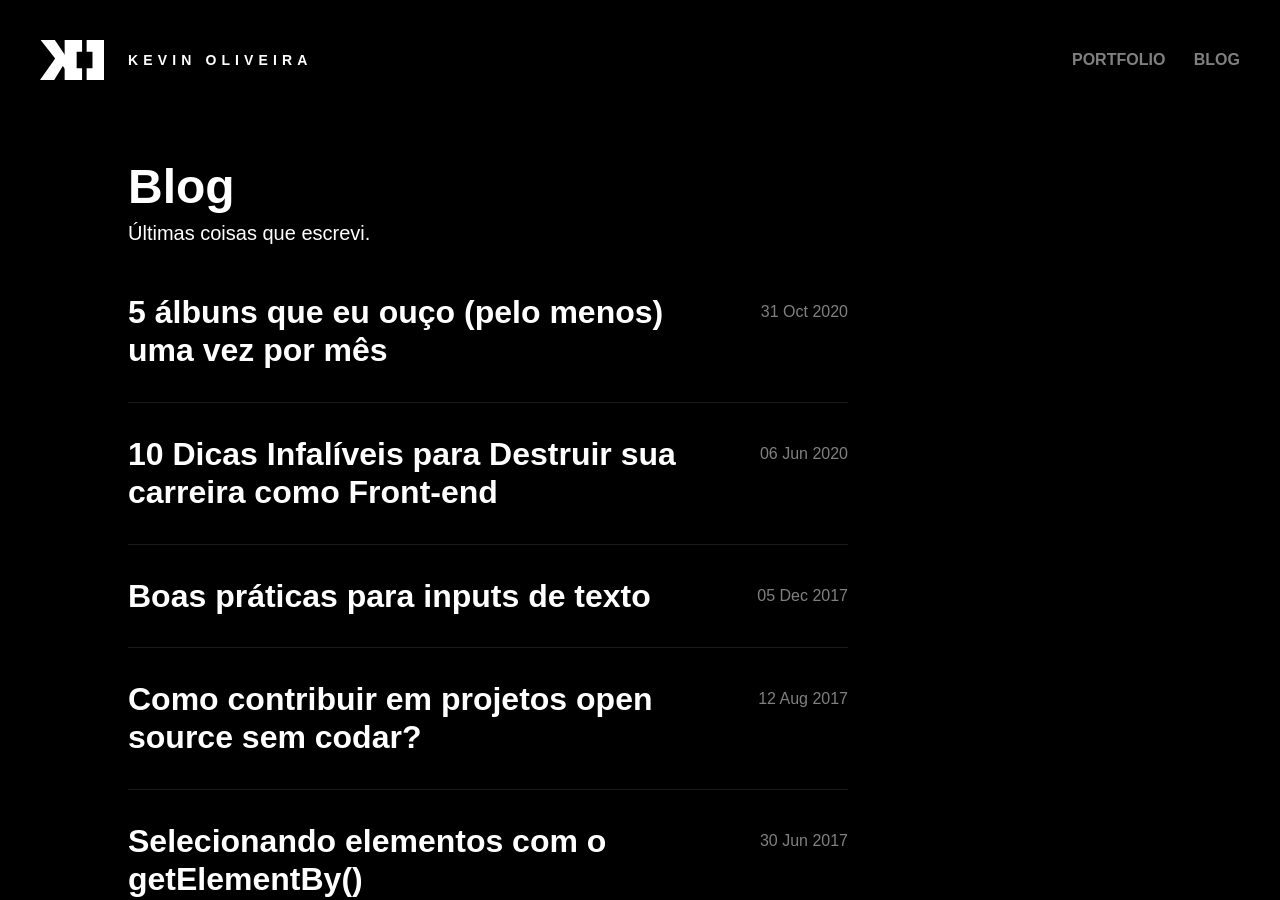
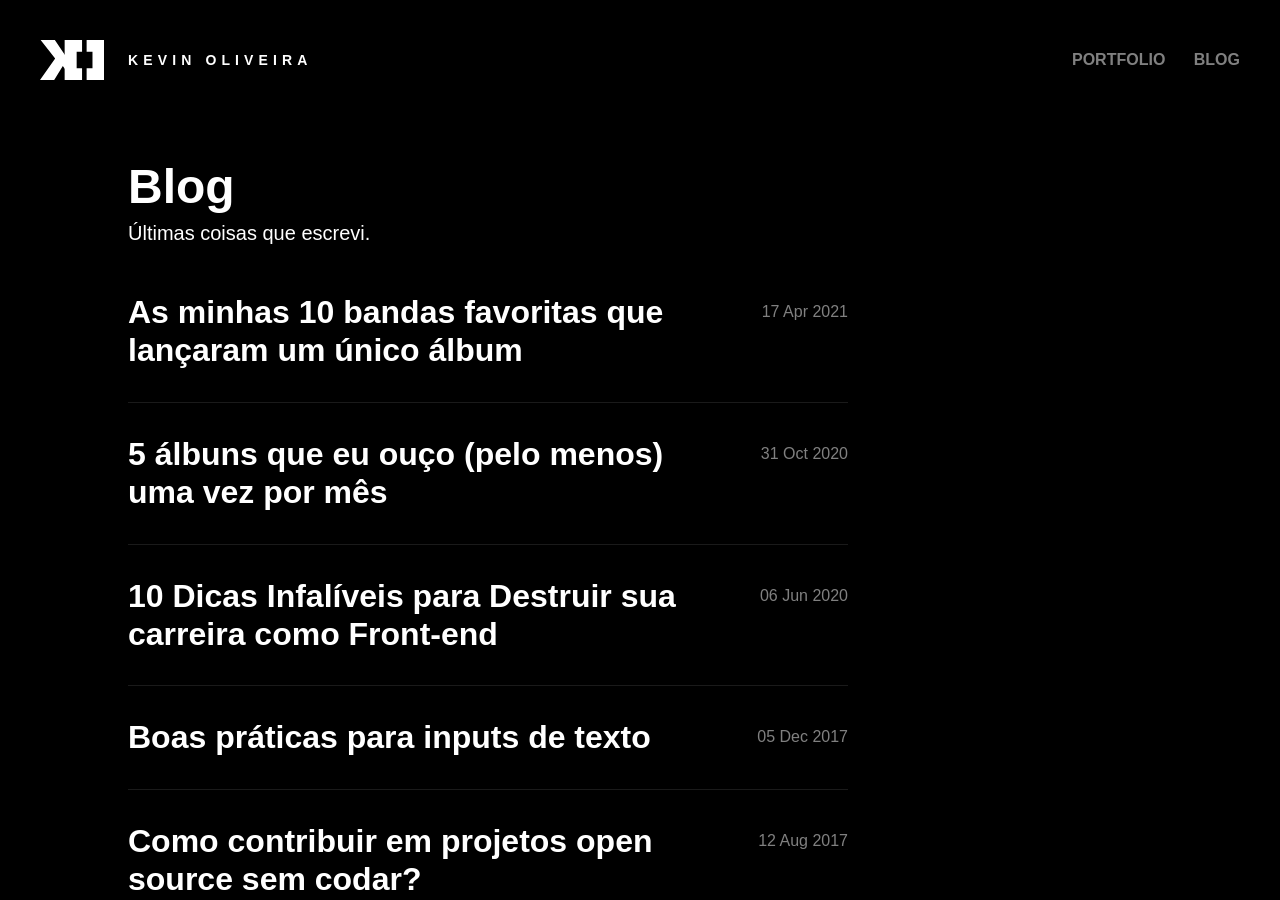
Before and after one commit to kvnol/kevinoliveira.com.br, a Jekyll site: the page built from blog.html, in a window 1280 px wide and 900 px high. Built offline with Jekyll 4.4.1, drawn with Linux system fonts in a browser that asks for light colours; some web fonts are replaced; part of the change alters nothing that is shown.

Commit message:
add post 'As minhas 10 bandas favoritas que lançaram um único álbum'

```diff
--- /dev/null
+++ b/_posts/2021-04-17-as-minhas-10-bandas-favoritas-que-lancaram-um-unico-album.md
@@ -0,0 +1,60 @@
+---
+layout: post
+title: As minhas 10 bandas favoritas que lançaram um único álbum
+description: Meu gosto por velharia não é novidade pra ninguém, nesse post eu elenquei as minhas 10 bandas favoritas que lançaram um único álbum na carreira. E uma novidade!
+categories: ["blog"]
+comments: true
+tags: ["musica"]
+type: single
+permalink: /blog/:title/
+---
+
+Algumas bandas e artistas mexem de verdade comigo, e algumas eu sou tão viciado que [preciso ouvir pelo menos uma vez por mês](/blog/5-albuns-que-eu-ouco-pelo-menos-uma-vez-por-mes/), mas tem umas pérolas tão incríveis que além de gostar eu evangelizo.
+
+Na maioria das vezes estas bandas não são tão conhecidas como mereceriam ser e essas que vou listar aqui [lançaram apenas um disco na carreira](https://bandas1album.com.br/) e logo em seguida acabaram, por motivos financeiros, mídia, morte de integrantes ou novos projetos mesmo.
+
+Salve cada uma delas no seu Spotify para ouvir nos próximos dias e fique até o final, pois tenho uma novidade no final do post para quem é apaixonado por essas raridades.
+
+### 10. Them Crooked Vultures
+
+<iframe src="https://open.spotify.com/embed/album/0Z6IBizcq7DLXpenjSHqF3" width="100%" height="380" frameborder="0" allowtransparency="true" allow="encrypted-media"></iframe>
+
+### 9. Apoteosi
+
+<iframe src="https://open.spotify.com/embed/album/1CJ6bM6485vRWEl8xOFQr5" width="100%" height="380" frameborder="0" allowtransparency="true" allow="encrypted-media"></iframe>
+
+### 8. Head Over Heels
+
+<iframe src="https://open.spotify.com/embed/album/10Yes4KCUMVDilWtbWESqs" width="100%" height="380" frameborder="0" allowtransparency="true" allow="encrypted-media"></iframe>
+
+### 7. Pride and Glory
+
+<iframe src="https://open.spotify.com/embed/album/7FWUZTmUjSQgmjuOxUwLzP" width="100%" height="380" frameborder="0" allowtransparency="true" allow="encrypted-media"></iframe>
+
+### 6. National Head Band - Albert 1
+
+<iframe src="https://open.spotify.com/embed/album/2rFXMeougdWsCoi6Jhb4Bb" width="100%" height="380" frameborder="0" allowtransparency="true" allow="encrypted-media"></iframe>
+
+### 5. Karma
+
+<iframe src="https://open.spotify.com/embed/album/2CZTGZq7eowhSB86tThlL2" width="100%" height="380" frameborder="0" allowtransparency="true" allow="encrypted-media"></iframe>
+
+### 4. Head Machine - Orgasm
+
+<iframe src="https://open.spotify.com/embed/album/6tSr0lDimBCRD2cHkXZ77d" width="100%" height="380" frameborder="0" allowtransparency="true" allow="encrypted-media"></iframe>
+
+### 3. Temple Of The Dog
+
+<iframe src="https://open.spotify.com/embed/album/63HdXCn0Xz1pRZc2GzMw7k" width="100%" height="380" frameborder="0" allowtransparency="true" allow="encrypted-media"></iframe>
+
+### 2. Derek and the Dominos - Layla And Other Assorted Love Songs
+
+<iframe src="https://open.spotify.com/embed/album/5iIWnMgvSM8uEBwXKsPcXM" width="100%" height="380" frameborder="0" allowtransparency="true" allow="encrypted-media"></iframe>
+
+### 1. Blind Faith
+
+<iframe src="https://open.spotify.com/embed/album/7jFuZTgaZzOtGiyAE527ZZ" width="100%" height="380" frameborder="0" allowtransparency="true" allow="encrypted-media"></iframe>
+
+Tenho certeza que pelo menos alguma você não conhecia e acabou conhecendo por aqui, mas se conhecia parabéns pelo gosto musical!
+
+Agora, certo, a novidade: como já perceberam esse meu gosto musical peculiar por essas bandas raras, gostaria de apresentar meu novo projeto. O [Bandas de 1 Álbum](https://bandas1album.com.br/) tem exatamente este propósito catalogar, divulgar e eternizar bandas e artistas como esses que lançaram apenas um disco na carreira e pararam por ali mesmo. Acesse e divirta-se conhecendo e ouvindo boa música!
--- a/blog.html
+++ b/blog.html
@@ -17,15 +17,13 @@ permalink: /blog/
   </header>
 
   <ul class="post-list">
-    {%- for post in site.posts -%}
-      {%- if post.categories[0] == 'blog' -%}
+    {%- for post in site.posts -%} {%- if post.categories[0] == 'blog' -%}
     <li>
       <a class="post-card" href="{{post.url}}">
         <h4 class="post-card__title">{{ post.title }}</h4>
         <time class="post-card__date">{{ post.date | date_to_string }}</time>
       </a>
     </li>
-      {%- endif -%}
-    {%- endfor -%}
+    {%- endif -%} {%- endfor -%}
   </ul>
 </section>
```
Lines whose indentation alone changed are shown as unchanged.
